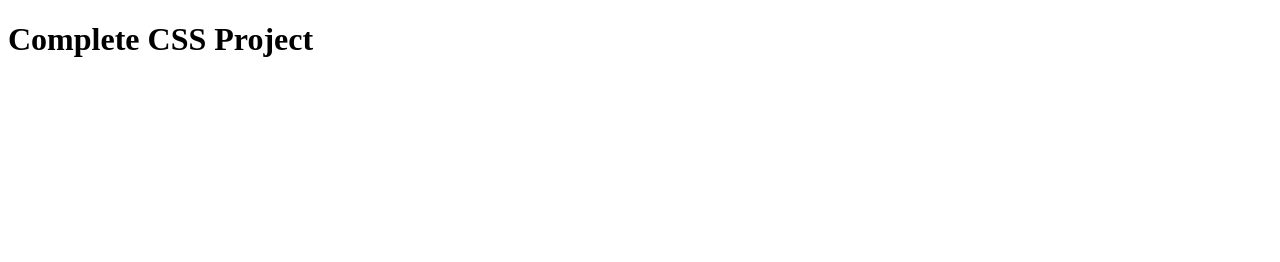
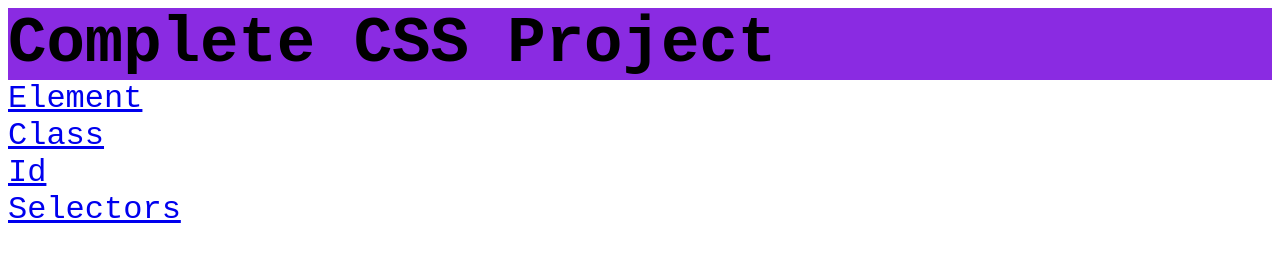
Before and after one commit to mahbub-alam-dave/css-project, a plain HTML site: page index.html in a window 1280 px wide. Drawn offline with Linux system fonts and the light colour scheme.

Commit message:
first upadate

```diff
--- a/index.html
+++ b/index.html
@@ -4,10 +4,19 @@
     <meta charset="UTF-8">
     <meta name="viewport" content="width=device-width, initial-scale=1.0">
     <title>Complete Css Project</title>
+    <link rel="stylesheet" href="style.css">
 </head>
 <body>
     <header>
         <h1>Complete CSS Project</h1>
+        <nav>
+            <ul>
+                <li><a href="#">Element</a></li>
+                <li><a href="#">Class</a></li>
+                <li><a href="#">Id</a></li>
+                <li><a href="#">Selectors</a></li>
+            </ul>
+        </nav>
     </header>
 
 </body>
--- /dev/null
+++ b/style.css
@@ -0,0 +1,18 @@
+* {
+    padding: 0;
+    margin: 0;
+    box-sizing: border-box;
+}
+
+body {
+    font-size: 2rem;
+    font-family: 'Courier New', Courier, monospace;
+}
+
+header {
+    padding: 0.5rem;
+}
+
+header h1 {
+    background-color: blueviolet;
+}
```
